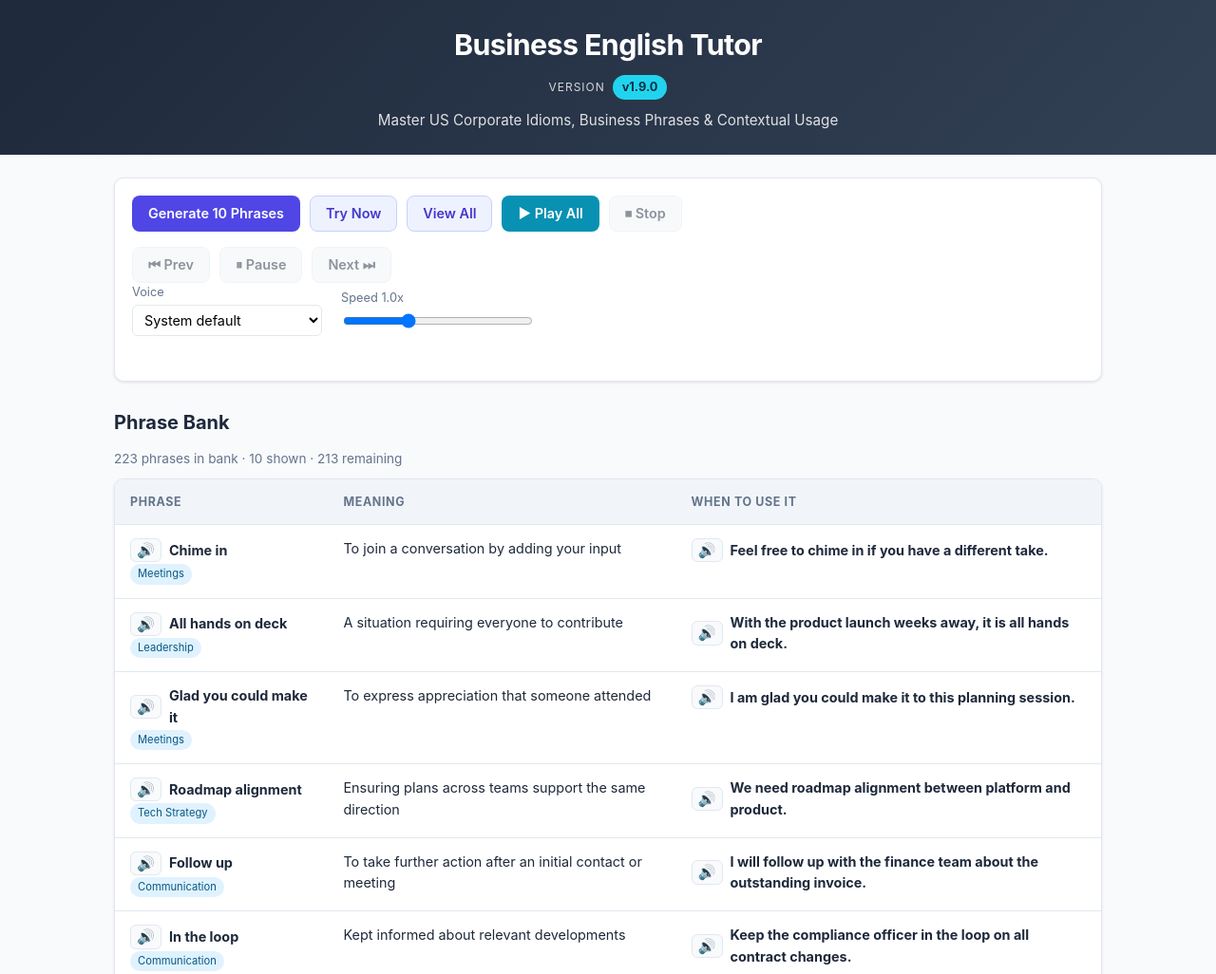
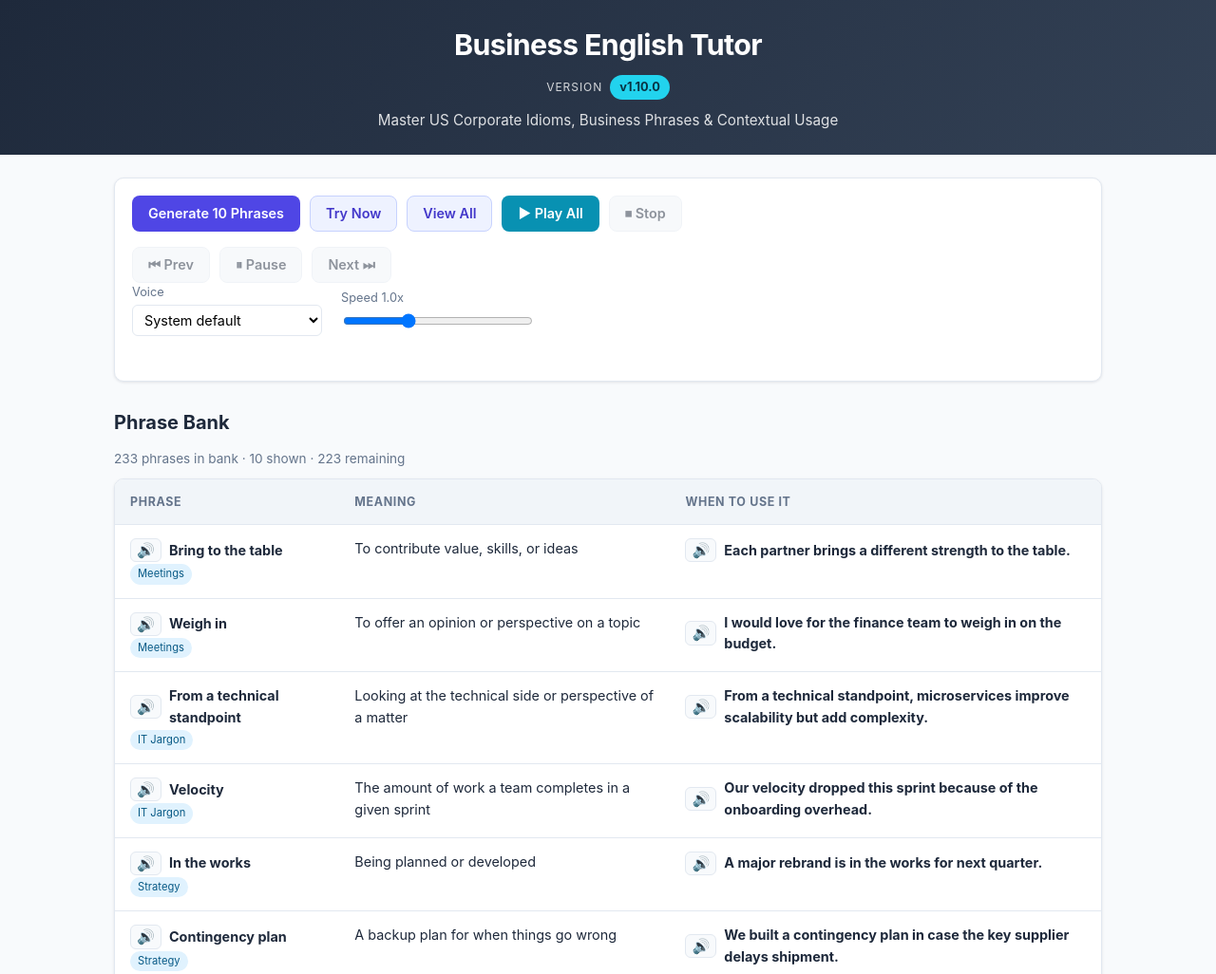
Before and after one commit to govindarajanv/business_english, a website built with Vite: page index.html in a window 1280 px wide. Shown: the top 1026 px of the page at 95% size. Built offline with nearby package versions, Linux system fonts and the light colour scheme.

Commit message:
v1.10.0: Add 10 clarification & deadline phrases
- Soft deadline, Hard deadline, Timebox, ETA (IT Jargon/Meetings)
- In other words, Put simply, Break it down, From a technical standpoint, Moving forward, Per our discussion (Communication)
- Verified absent from prior 223
- Phrase bank now 233
- Update AGENTS.md phrase-count reference

```diff
--- a/index.html
+++ b/index.html
@@ -13,7 +13,7 @@
         <h1 class="app-title">Business English Tutor</h1>
         <div class="version-tag">
           <span class="version-label">Version</span>
-          <span class="version-badge" id="app-version">v1.9.0</span>
+          <span class="version-badge" id="app-version">v1.10.0</span>
         </div>
         <p class="app-subtitle">Master US Corporate Idioms, Business Phrases &amp; Contextual Usage</p>
       </div>
@@ -101,7 +101,7 @@
 
     <footer class="app-footer">
       <span>Business English Tutor</span>
-      <span class="footer-version" id="footer-version">v1.9.0</span>
+      <span class="footer-version" id="footer-version">v1.10.0</span>
     </footer>
 
     <script type="module" src="./src/main.js"></script>
--- a/package.json
+++ b/package.json
@@ -1,6 +1,6 @@
 {
   "name": "business-english-tutor",
-  "version": "1.9.0",
+  "version": "1.10.0",
   "private": true,
   "type": "module",
   "scripts": {
--- a/src/data/phrases.js
+++ b/src/data/phrases.js
@@ -225,4 +225,14 @@ export const ALL_PHRASES = [
   { id: 'on-track', phrase: 'On track', meaning: 'Progressing as planned toward a goal or deadline', whenToUse: 'We are on track to deliver this by end of month.', category: 'IT Jargon' },
   { id: 'pick-up-a-ticket', phrase: 'Pick up a ticket', meaning: 'To start working on a task in the issue tracker', whenToUse: 'Today I am picking up the payment integration ticket.', category: 'IT Jargon' },
   { id: 'flag-something', phrase: 'Flag something', meaning: "To raise an issue for the team's attention", whenToUse: 'I will flag the missing credentials with the backend team.', category: 'IT Jargon' },
+  { id: 'soft-deadline', phrase: 'Soft deadline', meaning: 'A target date that is flexible and can be adjusted', whenToUse: 'End of quarter is a soft deadline for this feature; we can adjust if needed.', category: 'IT Jargon' },
+  { id: 'hard-deadline', phrase: 'Hard deadline', meaning: 'A non-negotiable date that cannot be moved', whenToUse: 'The conference demo is a hard deadline; we cannot push it back.', category: 'IT Jargon' },
+  { id: 'timebox', phrase: 'Timebox', meaning: 'To set a fixed amount of time for an activity or decision', whenToUse: 'Let us timebox this discussion to 30 minutes and make a decision.', category: 'Meetings' },
+  { id: 'eta', phrase: 'ETA', meaning: 'Estimated time of arrival or completion of a task', whenToUse: 'What is the ETA on the database migration? The client is asking for an update.', category: 'IT Jargon' },
+  { id: 'in-other-words', phrase: 'In other words', meaning: 'To restate something in a simpler or clearer way', whenToUse: 'The algorithm uses dynamic programming; in other words, it stores intermediate results.', category: 'Communication' },
+  { id: 'put-simply', phrase: 'Put simply', meaning: 'To express an idea in plain, easy terms', whenToUse: 'Put simply, the system routes requests to the server with the lightest load.', category: 'Communication' },
+  { id: 'break-it-down', phrase: 'Break it down', meaning: 'To divide a task or explanation into smaller parts', whenToUse: 'Breaking it down: first we validate the input, then we query the database.', category: 'Communication' },
+  { id: 'from-a-technical-standpoint', phrase: 'From a technical standpoint', meaning: 'Looking at the technical side or perspective of a matter', whenToUse: 'From a technical standpoint, microservices improve scalability but add complexity.', category: 'IT Jargon' },
+  { id: 'moving-forward', phrase: 'Moving forward', meaning: 'Going ahead from this point onward', whenToUse: 'Moving forward, we will implement automated testing to catch issues earlier.', category: 'Communication' },
+  { id: 'per-our-discussion', phrase: 'Per our discussion', meaning: 'Referencing an earlier conversation as context', whenToUse: 'Per our discussion yesterday, I have updated the timeline to reflect the requirements.', category: 'Communication' },
 ];
--- a/src/main.js
+++ b/src/main.js
@@ -3,7 +3,7 @@ import { speechService } from './modules/speechService.js';
 import Flashcards from './modules/flashcards.js';
 import { getItem, STORAGE_KEYS } from './utils/storage.js';
 
-const VERSION = 'v1.9.0';
+const VERSION = 'v1.10.0';
 
 const el = {
   version: document.getElementById('app-version'),
```
Also changed, not shown: AGENTS.md (+1 -1 lines).
